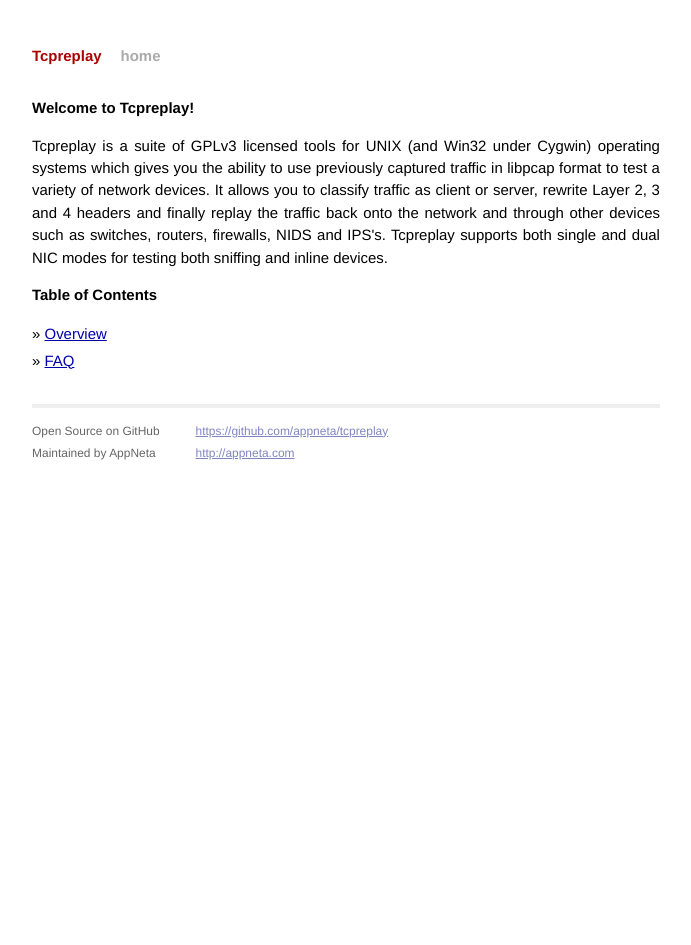
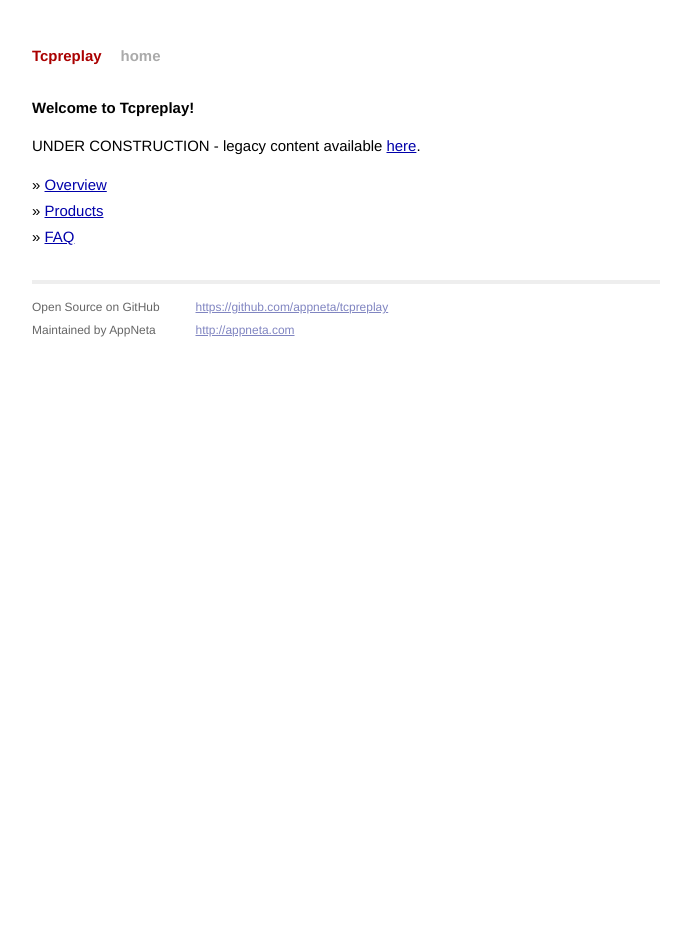
Before and after one commit to abiryukov/appneta.github.io, a Jekyll site: the page built from index.html, in a window 1280 px wide. Shown: the whole page, without its empty margins (294-985 px from the left). Built offline with Jekyll 4.4.1, drawn with Linux system fonts in a browser that asks for light colours; Markdown is read by kramdown in place of the engine named in the settings.

Commit message:
Remove _posts and added content pages. Add Google Analytics. Start writing content.

```diff
--- /dev/null
+++ b/content/faq.markdown
@@ -0,0 +1,5 @@
+---
+layout: content
+title:  "FAQ"
+categories: tcpreplay content
+---
--- a/index.html
+++ b/index.html
@@ -6,12 +6,12 @@
 <div id="home">
 	<h1>Welcome to Tcpreplay!</h1>
 
-	<p>Tcpreplay is a suite of GPLv3 licensed tools for UNIX (and Win32 under Cygwin) operating systems which gives you the ability to use previously captured traffic in libpcap format to test a variety of network devices. It allows you to classify traffic as client or server, rewrite Layer 2, 3 and 4 headers and finally replay the traffic back onto the network and through other devices such as switches, routers, firewalls, NIDS and IPS's. Tcpreplay supports both single and dual NIC modes for testing both sniffing and inline devices.</p>
+	<p>UNDER CONSTRUCTION - legacy content available <a href="http://tcpreplay.synfin.net">here</a>.</p>
 
-	<h1>Table of Contents</h1>
 	<ul class="posts">
-		{% for post in site.posts %}
-     	<li>&raquo; <a href="{{ post.url }}">{{ post.title }}</a></li>
-     	{% endfor %}
-     </ul>
+		<li>&raquo; <a href=content/overview.html>Overview</a></li>
+		<li>&raquo; <a href=content/products.html>Products</a></li>
+		<li>&raquo; <a href=content/faq.html>FAQ</a></li>
+	 </ul>
+
 </div>
```
Also changed, not shown: _layouts/content.html (added, +8 -0 lines), _layouts/default.html (+11 -0 lines), _posts/2013-12-16-faq.markdown (deleted, +0 -24 lines), _posts/2013-12-16-overview.markdown (deleted, +0 -24 lines), content/overview.markdown (added, +19 -0 lines), content/products.markdown (added, +19 -0 lines).
